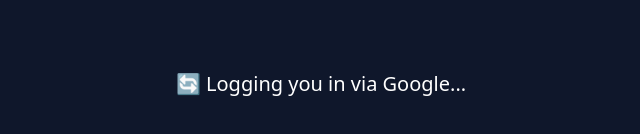
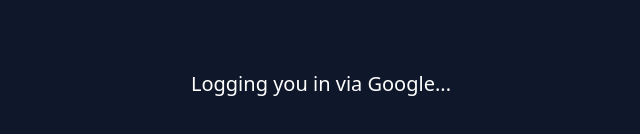
Before and after one commit to AbdulRehmanBaig384/Voice-Todo-Mern, a Next.js app in the folder todolist/: page /google-suceess in a window 1280 px wide. Shown: the part 316-450 px from the top of the page, without its empty margins (319-959 px from the left). Built offline with nearby package versions, Linux system fonts and the light colour scheme.

Commit message:
Update google-suceess.js

```diff
--- a/todolist/pages/google-suceess.js
+++ b/todolist/pages/google-suceess.js
@@ -17,7 +17,7 @@
 
   return (
     <div className="min-h-screen flex items-center justify-center bg-slate-900 text-white">
-      <p className="text-xl">🔄 Logging you in via Google...</p>
+      <p className="text-xl"> Logging you in via Google...</p>
     </div>
   );
 }
```
